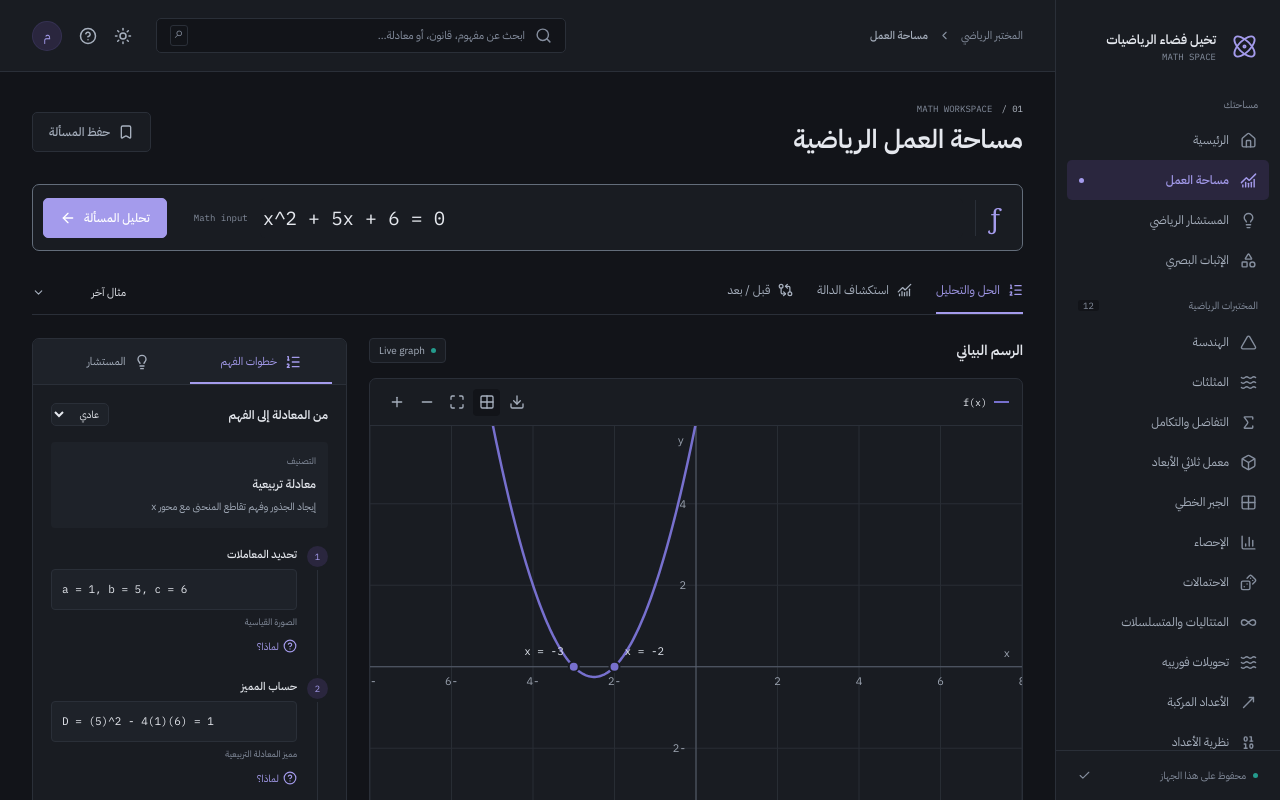
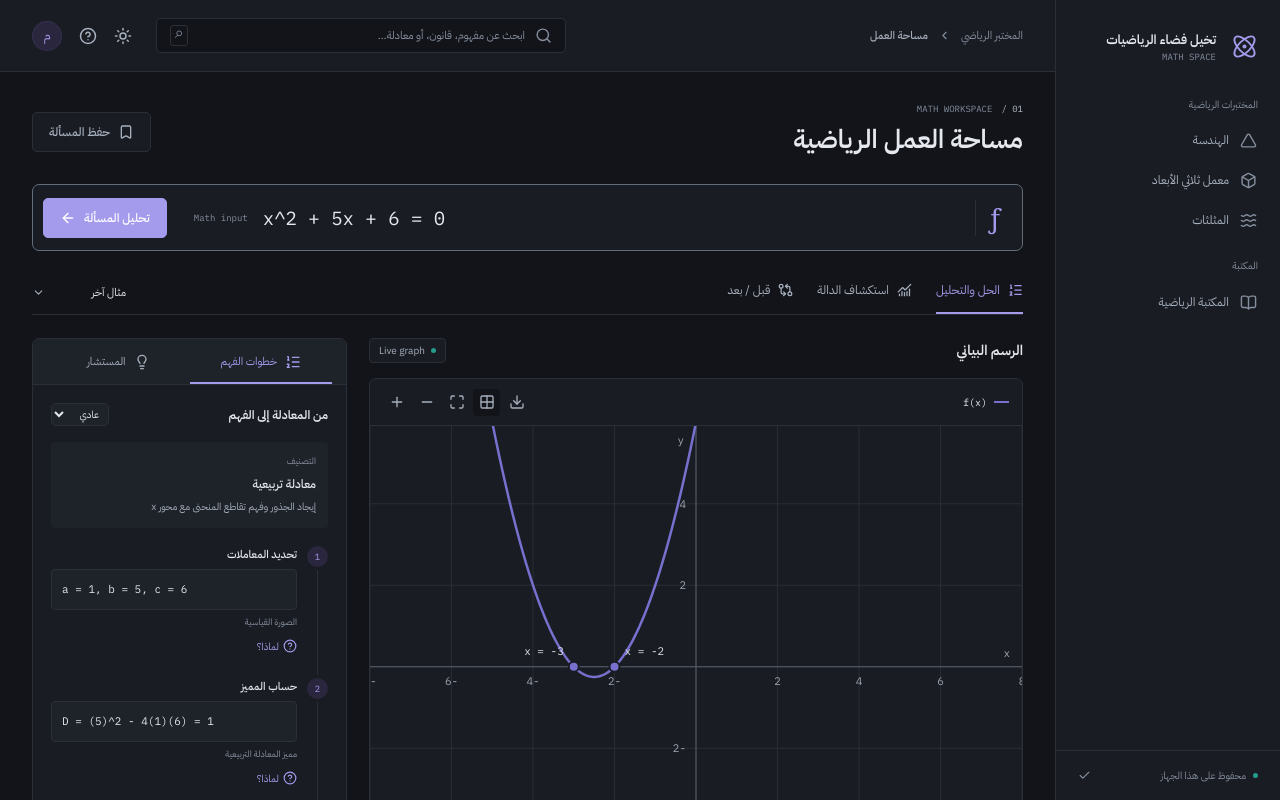
Before and after one commit to tus3l/MathSpace, a React (Vite) app: page / in a window 1280 px wide. Shown: the top 800 px of the page. Built offline with nearby package versions, Linux system fonts and the light colour scheme.

Commit message:
Simplify sidebar and move remaining sections into library

```diff
--- a/src/App.tsx
+++ b/src/App.tsx
@@ -198,6 +198,13 @@ const navigation: Navigation[] = [
     color: "#249b8d",
   },
 ];
+const sidebarViews: View[] = ["geometry", "three", "trigonometry"];
+const sidebarNavigation = sidebarViews.map(
+  (id) => navigation.find((item) => item.id === id)!,
+);
+const libraryNavigation = navigation.filter(
+  (item) => item.id !== "library" && !sidebarViews.includes(item.id),
+);
 export default function App() {
   const [view, setView] = useState<View>("workspace"),
     [drawer, setDrawer] = useState(false),
@@ -325,6 +332,7 @@ export default function App() {
     ) : (
       <Library
         key={topicId || "library"}
+        sections={libraryNavigation}
         selectedId={topicId}
         bookmarks={bookmarks}
         toggleBookmark={toggleBookmark}
@@ -343,9 +351,9 @@ export default function App() {
             <small>MATH SPACE</small>
           </span>
         </button>
-        <div className="sidebar-section-label">مساحتك</div>
+        <div className="sidebar-section-label">المختبرات الرياضية</div>
         <nav aria-label="التنقل الرئيسي">
-          {navigation.slice(0, 4).map((item) => (
+          {sidebarNavigation.map((item) => (
             <NavItem
               key={item.id}
               item={item}
@@ -353,26 +361,12 @@ export default function App() {
               onClick={() => navigate(item.id)}
             />
           ))}
-          <div className="sidebar-section-label">
-            المختبرات الرياضية <span>12</span>
-          </div>
-          {navigation.slice(4, 16).map((item) => (
-            <NavItem
-              key={item.id}
-              item={item}
-              active={view === item.id}
-              onClick={() => navigate(item.id)}
-            />
-          ))}
-          <div className="sidebar-section-label">التعلم</div>
-          {navigation.slice(16).map((item) => (
-            <NavItem
-              key={item.id}
-              item={item}
-              active={view === item.id}
-              onClick={() => navigate(item.id)}
-            />
-          ))}
+          <div className="sidebar-section-label">المكتبة</div>
+          <NavItem
+            item={navigation.find((item) => item.id === "library")!}
+            active={view === "library"}
+            onClick={() => navigate("library")}
+          />
         </nav>
         <div className="sidebar-footer">
           <span className="status-dot" />
--- a/src/components/Library.tsx
+++ b/src/components/Library.tsx
@@ -8,6 +8,7 @@ import {
   X,
   ExternalLink,
 } from "lucide-react";
+import type { LucideIcon } from "lucide-react";
 import { topics, searchTopics } from "../content/knowledge";
 import type { Topic, View } from "../content/knowledge";
 import { Formula, Why } from "./Controls";
@@ -15,11 +16,19 @@ import { LabHeader } from "./CoreLabs";
 import { Graph } from "./Graph";
 
 export function Library({
+  sections,
   bookmarks,
   toggleBookmark,
   onNavigate,
   selectedId,
 }: {
+  sections: {
+    id: View;
+    title: string;
+    english: string;
+    icon: LucideIcon;
+    color: string;
+  }[];
   bookmarks: string[];
   toggleBookmark: (id: string) => void;
   onNavigate: (view: View) => void;
@@ -61,6 +70,35 @@ export function Library({
         title="المكتبة الرياضية"
         badge={`${topics.length} موضوعًا موثقًا`}
       />
+      <section aria-label="الأقسام">
+        <div className="home-section-heading">
+          <h2>الأقسام</h2>
+          <span>{sections.length} قسمًا</span>
+        </div>
+        <div className="lab-directory">
+          {sections.map((item) => {
+            const Icon = item.icon;
+            return (
+              <button key={item.id} onClick={() => onNavigate(item.id)}>
+                <span
+                  className="directory-icon"
+                  style={{ color: item.color, background: `${item.color}15` }}
+                >
+                  <Icon size={23} strokeWidth={1.5} />
+                </span>
+                <span>
+                  <strong>{item.title}</strong>
+                  <small>{item.english}</small>
+                </span>
+                <ArrowLeft size={15} />
+              </button>
+            );
+          })}
+        </div>
+      </section>
+      <div className="home-section-heading">
+        <h2>المفاهيم والقوانين</h2>
+      </div>
       <div className="library-toolbar">
         <div className="local-search">
           <Search size={17} />
```
